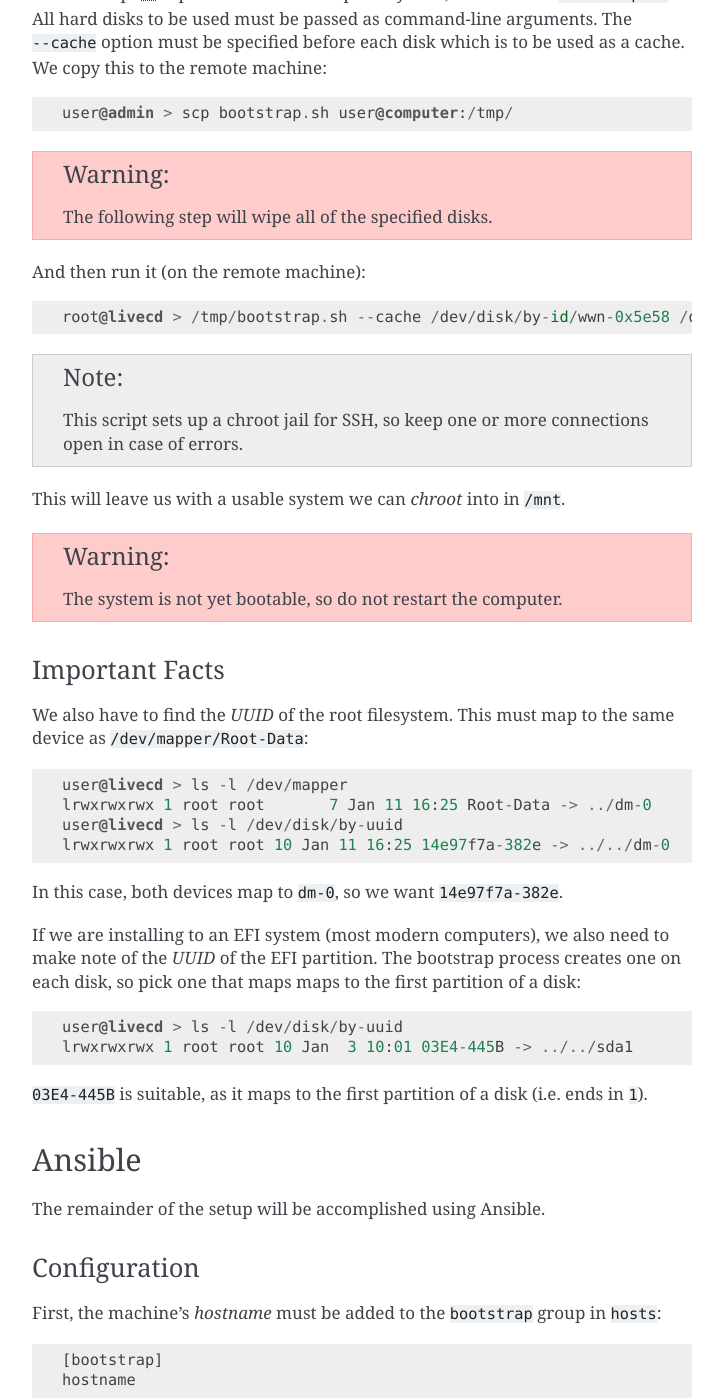
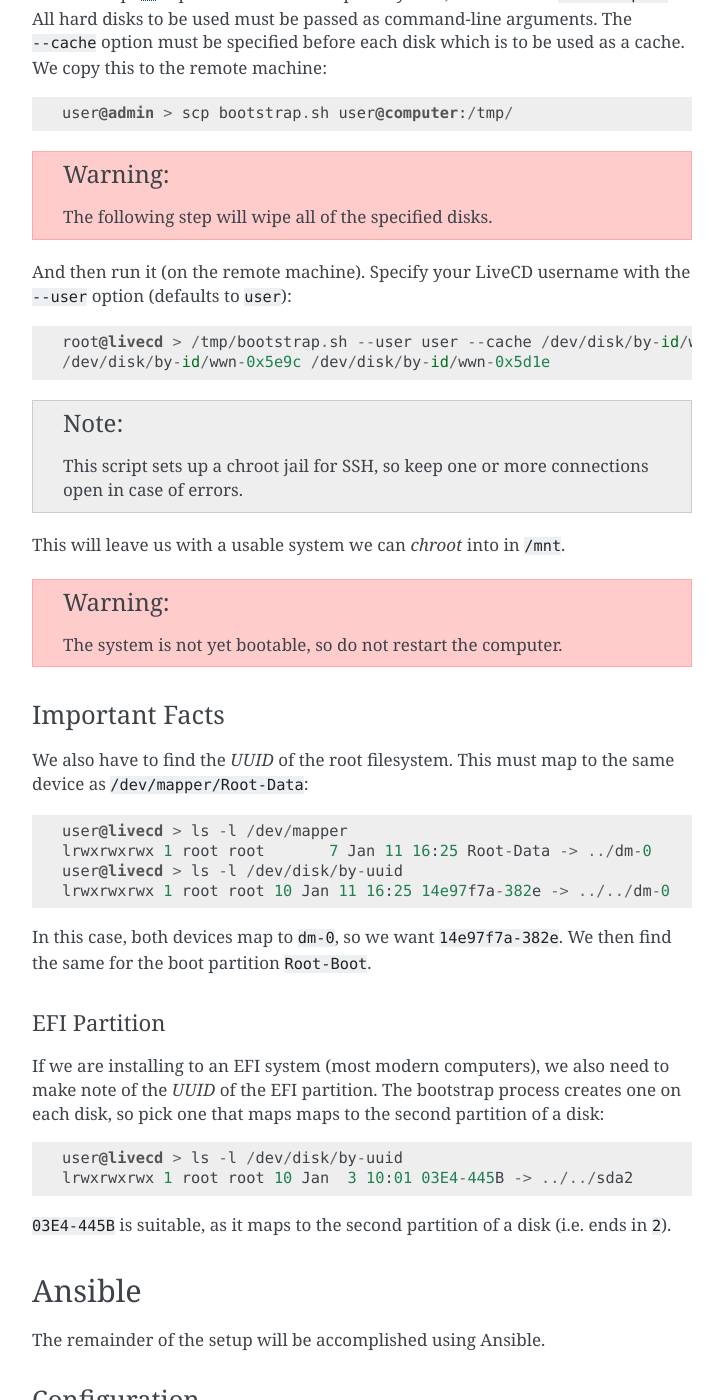
Before and after one commit to kwohlfahrt/computer-notes, a Sphinx documentation site: the page built from documentation/lab_computers/linux/installation.rst, in a window 1280 px wide and 1400 px high, scrolled down 899 px. Shown: the whole window, without its empty margins (388-1111 px from the left). Built offline with Sphinx 7.4.7, drawn with Linux system fonts in a browser that asks for light colours; some of the changed text lies outside the part shown.

Commit message:
Improve bootstrapping
lvm-cache needs separate /boot, so do that. Is probably more robust in general
too.

```diff
--- a/documentation/lab_computers/linux/installation.rst
+++ b/documentation/lab_computers/linux/installation.rst
@@ -45,9 +45,11 @@
 
 .. Warning:: The following step will wipe all of the specified disks.
 
-And then run it (on the remote machine)::
+And then run it (on the remote machine). Specify your LiveCD username with the
+``--user`` option (defaults to ``user``)::
 
-  root@livecd > /tmp/bootstrap.sh --cache /dev/disk/by-id/wwn-0x5e58 /dev/disk/by-id/wwn-0x5e9c /dev/disk/by-id/wwn-0x5d1e
+  root@livecd > /tmp/bootstrap.sh --user user --cache /dev/disk/by-id/wwn-0x5e58
+  /dev/disk/by-id/wwn-0x5e9c /dev/disk/by-id/wwn-0x5d1e
 
 .. Note:: This script sets up a chroot jail for SSH, so keep one or more
           connections open in case of errors.
@@ -67,17 +69,21 @@
   user@livecd > ls -l /dev/disk/by-uuid
   lrwxrwxrwx 1 root root 10 Jan 11 16:25 14e97f7a-382e -> ../../dm-0
 
-In this case, both devices map to ``dm-0``, so we want ``14e97f7a-382e``.
+In this case, both devices map to ``dm-0``, so we want ``14e97f7a-382e``. We
+then find the same for the boot partition ``Root-Boot``.
+
+EFI Partition
+~~~~~~~~~~~~~
 
 If we are installing to an EFI system (most modern computers), we also need to
 make note of the `UUID` of the EFI partition. The bootstrap process creates one
-on each disk, so pick one that maps maps to the first partition of a disk::
+on each disk, so pick one that maps maps to the second partition of a disk::
 
   user@livecd > ls -l /dev/disk/by-uuid
-  lrwxrwxrwx 1 root root 10 Jan  3 10:01 03E4-445B -> ../../sda1
+  lrwxrwxrwx 1 root root 10 Jan  3 10:01 03E4-445B -> ../../sda2
 
-``03E4-445B`` is suitable, as it maps to the first partition of a disk (i.e.
-ends in ``1``).
+``03E4-445B`` is suitable, as it maps to the second partition of a disk (i.e.
+ends in ``2``).
 
 Ansible
 +++++++
@@ -98,8 +104,11 @@
 
   filesystems:
     - uuid: 14e97f7a-382e
-    - mount: /
-    - filesystem: ext4
+      mount: /
+      filesystem: ext4
+    - uuid: c50ee7f3-a8b4
+      mount: /boot
+      filesystem: ext4
 
 The ``uuid`` is the one we made a note of in the previous section. If the system
 is an EFI system (most modern ones are), we will need to add::
@@ -125,6 +134,21 @@
 
   ansible-playbook bootstrap.yml --user user --ask-pass
 
+This will perform the basic bootstrapping procedure - setting up networking, a
+bootloader and SSH. If this completes without errors, the machine should be
+restarted.
+
+Then, the machine's `hostname` should be moved to the correct group in
+``hosts``::
+
+  [desktop]
+  hostname
+
+Afterwards, ansible should be run again, but with the ``local`` user, and
+limited to the new machine::
+
+  ansible-playbook site.yml --limit hostname --user local --ask-pass
+
 .. [#disk-id] Paths in ``by-id`` will be stable across reboots.
 .. [#duplicate-id] There may be duplicates, any one will do.
 .. [#bootstrap] See the script for details on why Ansible was not used.
--- a/documentation/lab_computers/users.rst
+++ b/documentation/lab_computers/users.rst
@@ -27,7 +27,7 @@
 
 First search the existing LDAP users to find a free UID/GID::
 
-  ldapsearch -LLL objectClass=posixAccount filter gidNumber
+  ldapsearch objectClass=posixAccount filter uid uidNumber -S uidNumber
 
 Then, log-in as an admin user (usually in the format ``CRSID/admin``)::
 
--- a/documentation/personal_computers/osx/index.rst
+++ b/documentation/personal_computers/osx/index.rst
@@ -20,7 +20,9 @@
 5. Select the ``public`` share
 6. Copy ``krb5.conf`` into the window opened in step 3 above
 
-Kerberos is now set up.
+Kerberos is now set up. Before connecting again, you should disconnect from the
+guest login. The server can be found in the sidebar of Finder, under `Shares` -
+click the eject symbol.
 
 Network Files
 -------------
```
Also changed, not shown: other parts of documentation/personal_computers/osx/index.rst (+1 -1 lines).
